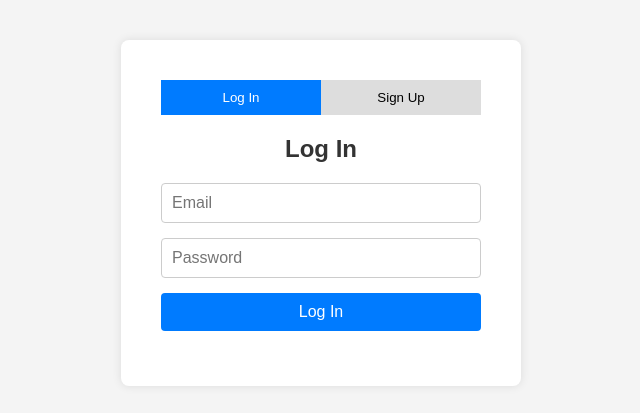
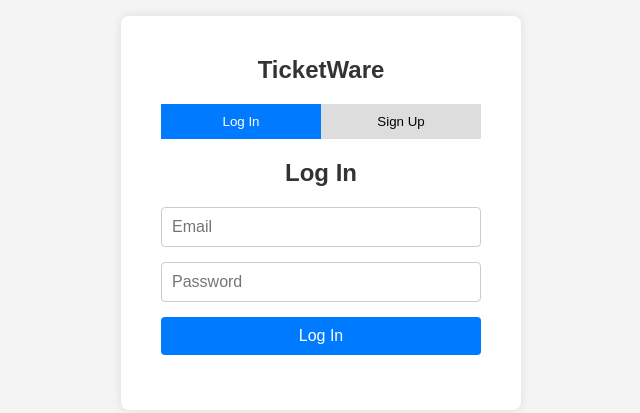
Before and after one commit to LiamGallagher03/TicketWare, a plain HTML site: page login-signup-page.html in a window 1280 px wide. Shown: the part 187-600 px from the top of the page, without its empty margins (319-959 px from the left). Drawn offline with Linux system fonts and the light colour scheme.

Commit message:
Add title - may change to png logo if we feel like it.

```diff
--- a/index.css
+++ b/index.css
@@ -88,3 +88,9 @@ body {
     margin-top: 15px;
     color: red;
 }
+
+#title {
+    text-align: center;
+    margin-bottom: 20px;
+    color: #333;
+}
--- a/login-signup-page.html
+++ b/login-signup-page.html
@@ -11,6 +11,9 @@
 <body>
 
     <div class="container">
+        <div id ="title">
+            <h2>TicketWare</h2>
+        </div>
         <div class="form-container">
             <div class="form-toggle">
                 <button id="login-toggle" class="active">Log In</button>
```
